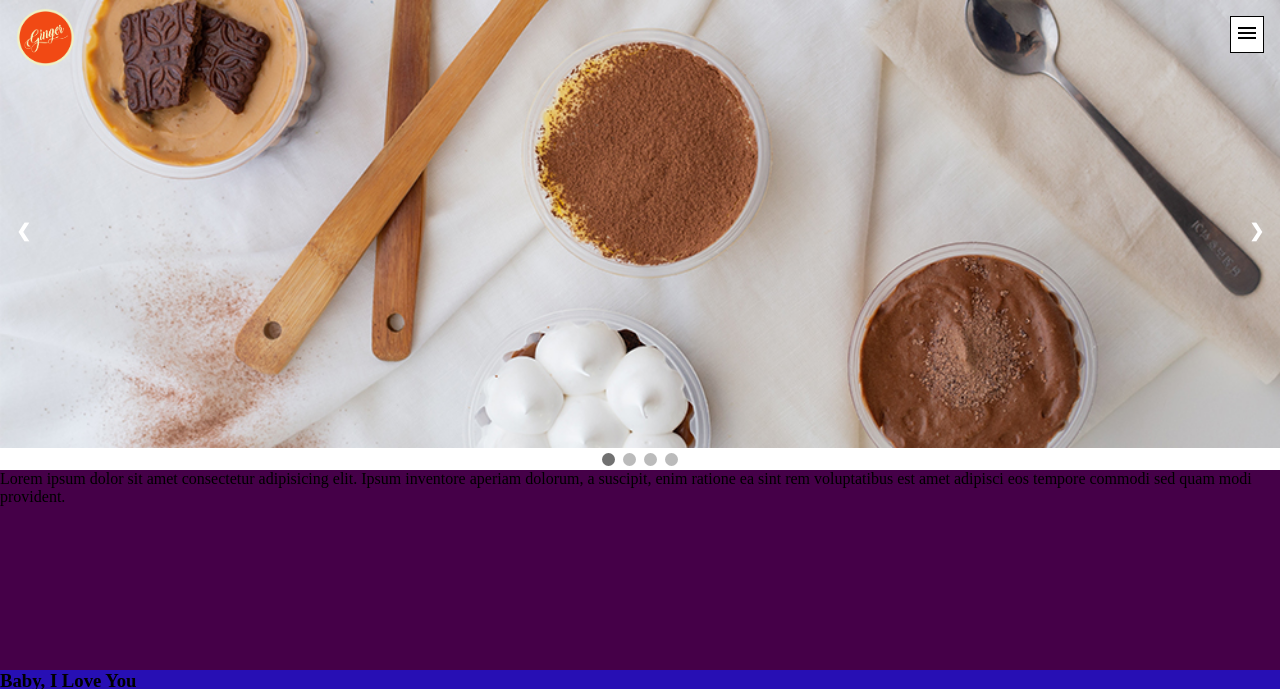
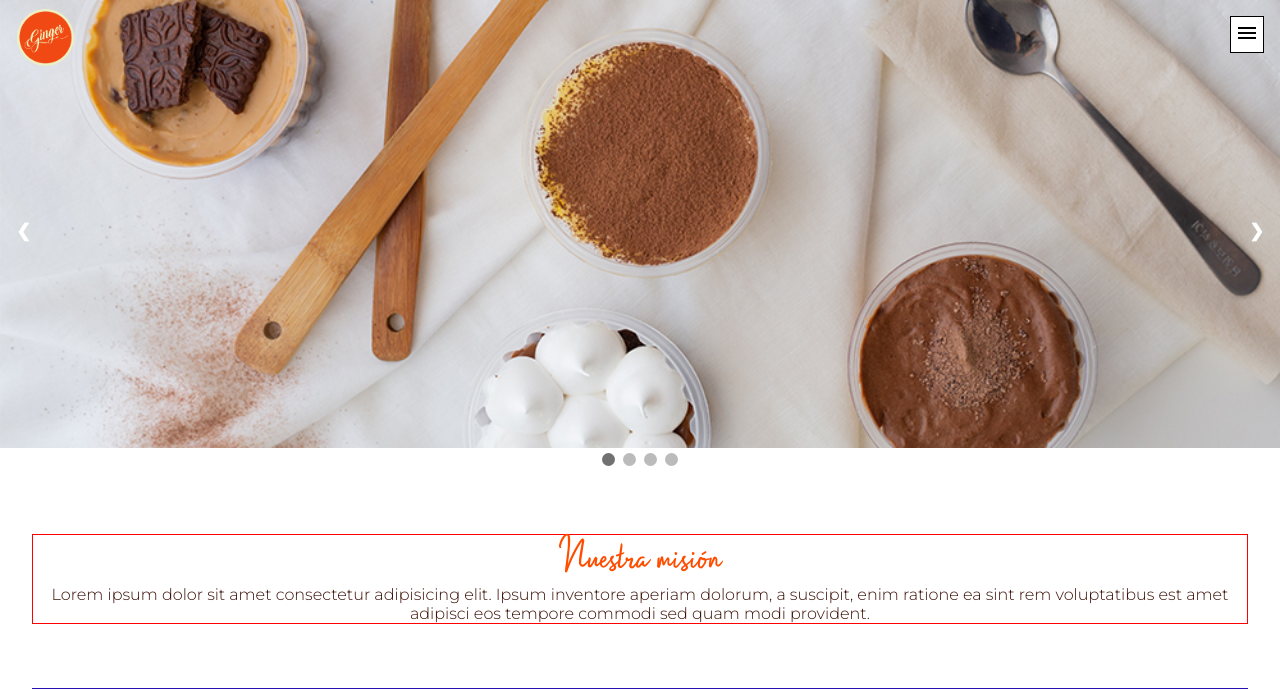
Before and after one commit to danielDeVita/ginger, a Node server app: page / in a window 1280 px wide. Shown: the top 689 px of the page. Run offline with Node 20, Linux system fonts and the light colour scheme; data comes from the database, SQL or seed files in the repository; some libraries are stand-ins or nearby versions.

Commit message:
estilos de mission

```diff
--- a/public/css/styles.css
+++ b/public/css/styles.css
@@ -172,14 +172,32 @@
   margin: auto;
 }
 
+/********************* Seccion Styles  ****************/
+
 .mission {
-  height: 200px;
-  background-color: rgb(69, 0, 72);
+  border: solid 1px red;
+  margin: 4rem 2rem 2rem;
 }
 
+.mission h2 {
+  color: rgb(255, 77, 0);
+  font-family: "Title";
+  font-size: 3rem;
+  font-weight: 100;
+  text-align: center;
+}
+
+.mission p {
+  color:rgb(57, 15, 5);
+  text-align: center;
+  font-family: 'Montserrat', sans-serif;
+}
+
+
+
 .products {
-  /* height: 200px; */
   background-color: rgb(39, 15, 180);
+  margin: 4rem 2rem 2rem;
 }
 
 /********************* Footer Styles  ****************/
@@ -201,7 +219,8 @@ footer ul li {
 footer h5 {
   margin-bottom: 1rem;
   font-family: "Title";
-  font-size: 2.5rem;
+  font-size: 2rem;
+  font-weight: 100;
 }
 
 footer a {
--- a/views/home.ejs
+++ b/views/home.ejs
@@ -10,6 +10,9 @@
   <link rel="stylesheet" href="https://cdnjs.cloudflare.com/ajax/libs/font-awesome/6.2.0/css/all.min.css"
     integrity="sha512-xh6O/CkQoPOWDdYTDqeRdPCVd1SpvCA9XXcUnZS2FmJNp1coAFzvtCN9BmamE+4aHK8yyUHUSCcJHgXloTyT2A=="
     crossorigin="anonymous" referrerpolicy="no-referrer" />
+    <link rel="preconnect" href="https://fonts.googleapis.com">
+    <link rel="preconnect" href="https://fonts.gstatic.com" crossorigin>
+    <link href="https://fonts.googleapis.com/css2?family=Montserrat:wght@300&display=swap" rel="stylesheet">
   <title>Ginger</title>
 </head>
 
@@ -71,7 +74,9 @@
       </div>
 
     </section>
+
     <section class="mission">
+      <h2>Nuestra misión</h2>
       <p>Lorem ipsum dolor sit amet consectetur adipisicing elit. Ipsum inventore aperiam dolorum, a suscipit, enim ratione ea sint rem voluptatibus est amet adipisci eos tempore commodi sed quam modi provident.</p>
     </section>
     <section class="products">
```
